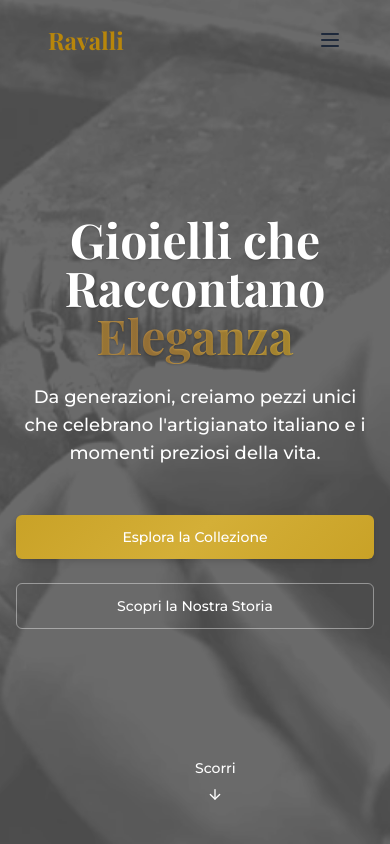
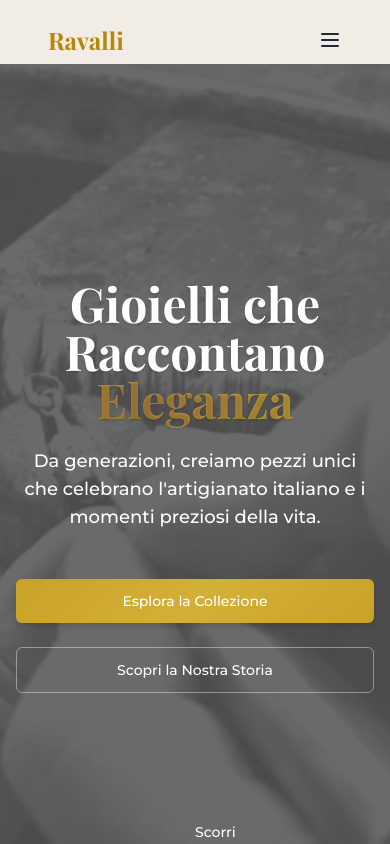
Before and after one commit to simoneterranova/jeweluxe-display, a React (Vite) app: page / in a window 390 px wide. Built offline with nearby package versions, Linux system fonts and the light colour scheme; a web font is replaced by a local one.

Commit message:
Fix header overlap issue
Fixes header overlap with content on scroll in both mobile and desktop views.

```diff
--- a/src/App.css
+++ b/src/App.css
@@ -1,11 +1,10 @@
 
-/* Reset root styles to prevent layout interference */
+/* Reset styles to prevent layout interference */
 #root {
   width: 100%;
   margin: 0;
   padding: 0;
   text-align: center;
-  overflow-x: hidden; /* Prevent horizontal scrolling */
 }
 
 /* Apply global styles for mobile menu */
@@ -14,6 +13,11 @@ body.menu-open {
   position: fixed;
   width: 100%;
   height: 100%;
+}
+
+/* Main content padding to prevent header overlap */
+main, section {
+  padding-top: 80px; /* Add padding to ensure content doesn't get hidden under the header */
 }
 
 .logo {
@@ -73,4 +77,9 @@ body.menu-open {
     font-size: 1.5rem;
     font-weight: 500;
   }
+
+  /* Ensure proper spacing on mobile */
+  main, section {
+    padding-top: 70px; /* Slightly less padding on mobile */
+  }
 }
--- a/src/components/Header.tsx
+++ b/src/components/Header.tsx
@@ -74,13 +74,13 @@ const Header = () => {
   // Lock body scroll when mobile menu is open
   useEffect(() => {
     if (mobileMenuOpen) {
-      document.body.style.overflow = 'hidden';
+      document.body.classList.add('menu-open');
     } else {
-      document.body.style.overflow = '';
+      document.body.classList.remove('menu-open');
     }
 
     return () => {
-      document.body.style.overflow = '';
+      document.body.classList.remove('menu-open');
     };
   }, [mobileMenuOpen]);
 
@@ -131,7 +131,7 @@ const Header = () => {
           )}
         </button>
 
-        {/* Completely revised Mobile Menu Overlay */}
+        {/* Mobile Menu Overlay */}
         {mobileMenuOpen && (
           <div
             className="fixed inset-0 bg-white z-40 flex flex-col md:hidden"
--- a/src/index.css
+++ b/src/index.css
@@ -58,6 +58,11 @@
     -webkit-font-smoothing: antialiased;
     -moz-osx-font-smoothing: grayscale;
     position: relative;
+  }
+
+  /* Add padding to all sections to prevent header overlap */
+  section {
+    scroll-margin-top: 80px; /* This helps when scrolling to anchor points */
   }
 
   .glass {
--- a/src/pages/Index.tsx
+++ b/src/pages/Index.tsx
@@ -18,8 +18,16 @@ const Index = () => {
       const sectionId = location.state.scrollTo;
       const element = document.getElementById(sectionId);
       if (element) {
+        // Add a delay and adjust for header height
         setTimeout(() => {
-          element.scrollIntoView({ behavior: 'smooth' });
+          const headerHeight = 80; // Approximate header height
+          const elementPosition = element.getBoundingClientRect().top;
+          const offsetPosition = elementPosition + window.pageYOffset - headerHeight;
+
+          window.scrollTo({
+            top: offsetPosition,
+            behavior: 'smooth'
+          });
         }, 100);
       }
 
@@ -31,7 +39,8 @@ const Index = () => {
   return (
     <div className="min-h-screen bg-navy">
       <Header />
-      <section id="home">
+      <main>
+        <section id="home" className="pt-16 md:pt-20">
           <Hero />
         </section>
         <section id="collezione">
@@ -46,6 +55,7 @@ const Index = () => {
         <section id="contatti">
           <Contact />
         </section>
+      </main>
       <Footer />
     </div>
   );
```
Lines whose indentation alone changed are shown as unchanged.
